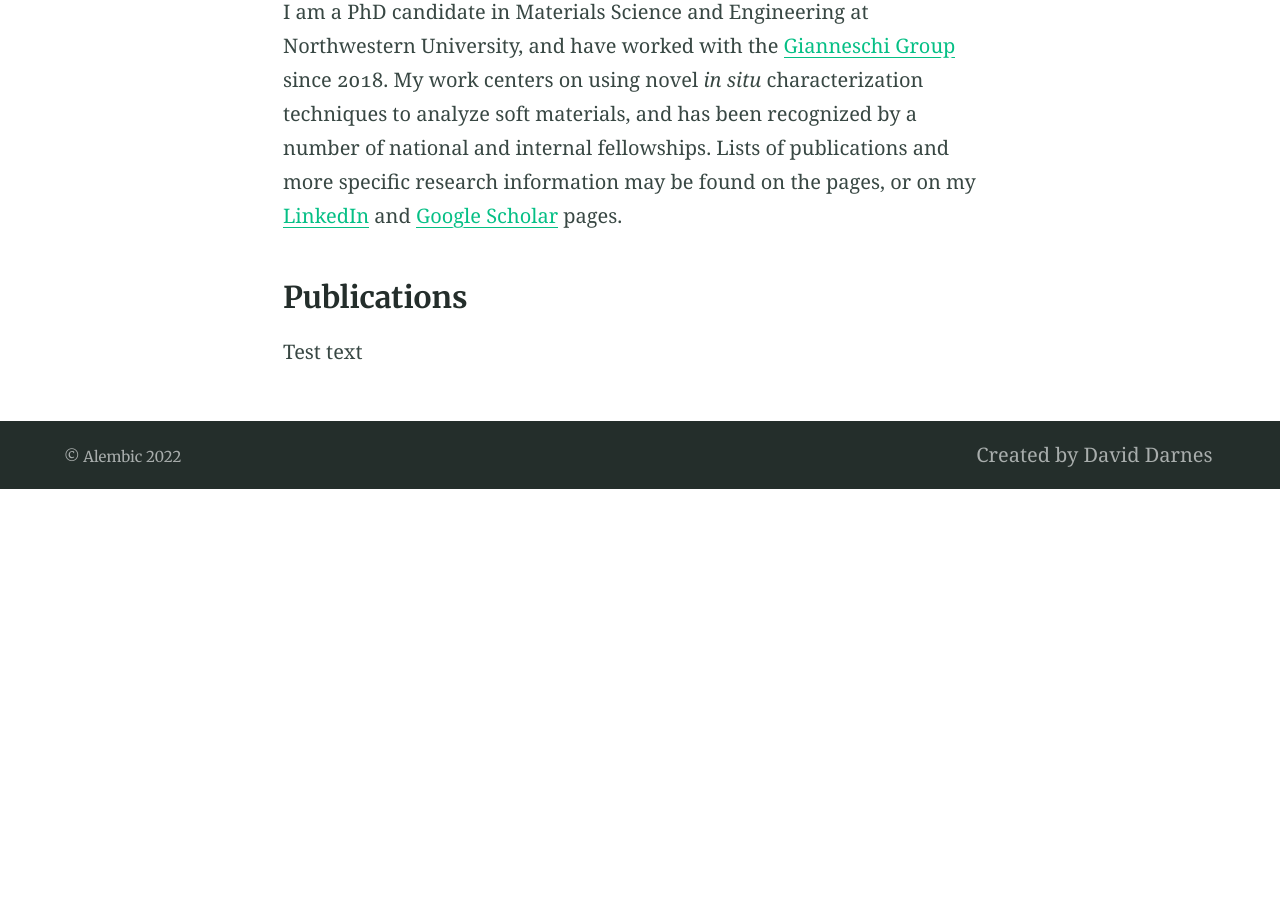
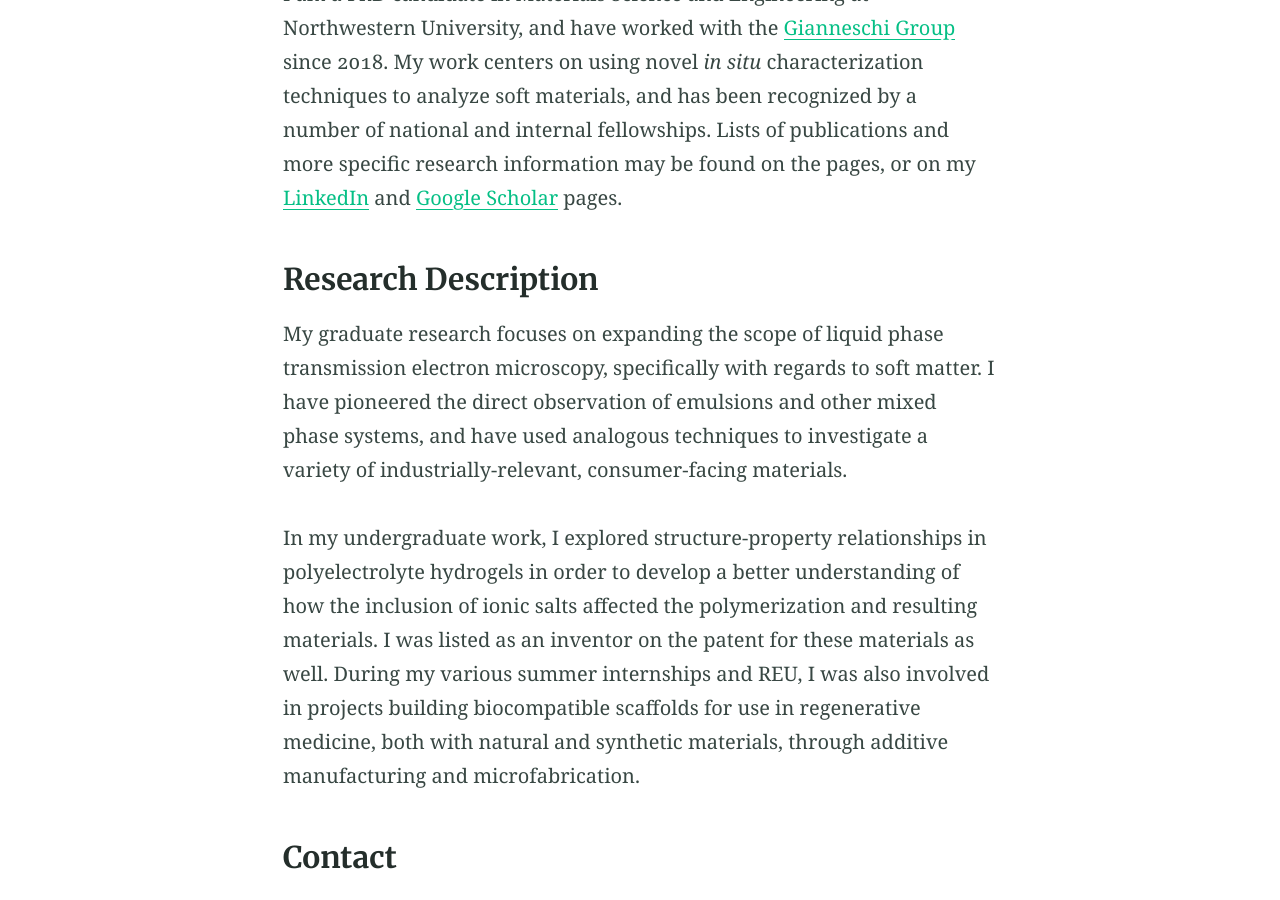
Before and after one commit to vratsanos/vratsanos.github.io, a Jekyll site: the page built from index.md, in a window 1280 px wide and 900 px high, scrolled down 466 px. Built offline with Jekyll 4.4.1, drawn with Linux system fonts in a browser that asks for light colours; before the commit the page ends 955 px from its top, so only the background shows below that; some of the changed text lies outside the part shown.

Commit message:
Home page updates

```diff
--- a/_config.yml
+++ b/_config.yml
@@ -38,16 +38,16 @@ plugins:
 paginate: 2 # jekyll-paginate > items per page
 paginate_path: blog/page:num # jekyll-paginate > blog page
 jekyll-mentions: https://twitter.com # jekyll-mentions > service used when @replying
-twitter:
-  username: DavidDarnes # jekyll-seo-tag > Owners twitter username
-author: DavidDarnes # jekyll-seo-tag > default author
-social: # jekyll-seo-tag > social overrides
-  name: David Darnes # jekyll-seo-tag > real name
-  links:  # jekyll-seo-tag > social aliases (sameAs)
-    - https://twitter.com/DavidDarnes
-    - https://www.facebook.com/daviddarnes
-    - https://www.linkedin.com/in/daviddarnes
-    - https://github.com/daviddarnes
+# twitter:
+#   username: DavidDarnes # jekyll-seo-tag > Owners twitter username
+# author: DavidDarnes # jekyll-seo-tag > default author
+# social: # jekyll-seo-tag > social overrides
+#   name: David Darnes # jekyll-seo-tag > real name
+#   links:  # jekyll-seo-tag > social aliases (sameAs)
+#     - https://twitter.com/DavidDarnes
+#     - https://www.facebook.com/daviddarnes
+#     - https://www.linkedin.com/in/daviddarnes
+#     - https://github.com/daviddarnes
 # markdown: CommonMark # Markdown parse settings, CommonMark performs slightly better an others in build time
 # commonmark:
   # options: ["SMART", "FOOTNOTES"]
@@ -67,7 +67,7 @@ collections:
     output: true
     description: "Collected peer-reviewed publications" # The post list page content
     feature_text: |
-      #Publications
+      # Publications
     feature_image: "https://picsum.photos/2560/600?image=866"
 
 # 6. Jekyll collections settings
@@ -124,25 +124,23 @@ navigation_header:
 - title: Home
   url: /
 - title: Publications
-  url: '#publications'
-- title: Research
   url: /publications/
 
 navigation_footer:
-- title: Created by David Darnes
-  url: https://darn.es
+- title: Maria Vratsanos
+  url: http://vratsanos.com
 
 social_links: # Appears in sidebar. Set the urls then uncomment and comment out as desired
-  Twitter: https://twitter.com/DavidDarnes
-  LinkedIn: https://www.linkedin.com/in/daviddarnes
-  GitHub: https://github.com/daviddarnes
-  link: https://darn.es
-  RSS: /feed.xml
+  # Twitter: https://twitter.com/DavidDarnes
+  # LinkedIn: https://www.linkedin.com/in/daviddarnes
+  # GitHub: https://github.com/daviddarnes
+  # link: https://darn.es
+  # RSS: /feed.xml
 
-sharing_links: # Appear at the bottom of single blog posts, add as desired. The value can be 'true' or the desired button colour
-  Twitter: "#0d94e7"
-  facebook: "#3B5998"
-  Email: true
+# sharing_links: # Appear at the bottom of single blog posts, add as desired. The value can be 'true' or the desired button colour
+#   Twitter: "#0d94e7"
+#   facebook: "#3B5998"
+#   Email: true
 
 # Load custom fonts from fonts.google.com etc
 #
--- a/_includes/post-list.html
+++ b/_includes/post-list.html
@@ -21,7 +21,6 @@
       {% for page in site.posts %}
         <li class="item  item--post">
           <article class="article  article--post">
-            <!-- <h5><a href="https://www.google.com">{{ page.title }}</a></h5> -->
             <h5><a href="{{ page.link }}">{{ page.title }}</a></h5>
             {% include post-meta.html %}
             {{ page.excerpt | markdownify | truncatewords: 60 }}
--- a/_includes/site-logo.html
+++ b/_includes/site-logo.html
@@ -1,3 +1,4 @@
 <a class="logo" href="{{ site.baseurl }}/">
-  <img src="{{ site.baseurl }}{{ site.logo }}" alt="{{ site.title | append: ' logo' }}"/>
+  <!-- <img src="{{ site.baseurl }}{{ site.logo }}" alt="{{ site.title | append: ' logo' }}"/> -->
+  MV
 </a>
--- a/index.md
+++ b/index.md
@@ -9,6 +9,10 @@ excerpt: "Personal website for Maria Vratsanos"
 
 I am a PhD candidate in Materials Science and Engineering at Northwestern University, and have worked with the [Gianneschi Group](https://sites.northwestern.edu/gianneschigroup/) since 2018. My work centers on using novel _in situ_ characterization techniques to analyze soft materials, and has been recognized by a number of national and internal fellowships. Lists of publications and more specific research information may be found on the pages, or on my [LinkedIn](https://www.linkedin.com/in/maria-vratsanos-7b9409a5/) and [Google Scholar](https://scholar.google.com/citations?hl=en&user=izAX6GoAAAAJ&view_op=list_works&authuser=2&sortby=pubdate) pages.
 
-### Publications
-Test text
-<!-- {% include button.html text="Fork it" icon="github" link="https://github.com/daviddarnes/alembic" color="#0366d6" %} {% include button.html text="Buy me a coffee ☕️" link="https://buymeacoffee.com/daviddarnes#support" color="#f68140" %} {% include button.html text="Tweet it" icon="twitter" link="https://twitter.com/intent/tweet/?url=https://alembic.darn.es&text=Alembic%20-%20A%20Jekyll%20boilerplate%20theme&via=DavidDarnes" color="#0d94e7" %} {% include button.html text="Install Alembic ⚗️" link="https://github.com/daviddarnes/alembic#installation" %} -->
+### Research Description
+My graduate research focuses on expanding the scope of liquid phase transmission electron microscopy, specifically with regards to soft matter. I have pioneered the direct observation of emulsions and other mixed phase systems, and have used analogous techniques to investigate a variety of industrially-relevant, consumer-facing materials.
+
+In my undergraduate work, I explored structure-property relationships in polyelectrolyte hydrogels in order to develop a better understanding of how the inclusion of ionic salts affected the polymerization and resulting materials. I was listed as an inventor on the patent for these materials as well. During my various summer internships and REU, I was also involved in projects building biocompatible scaffolds for use in regenerative medicine, both with natural and synthetic materials, through additive manufacturing and microfabrication.
+
+### Contact
+I can be reached at [contact@vratsanos.com](mailto:contact@vratsanos.com)
```
